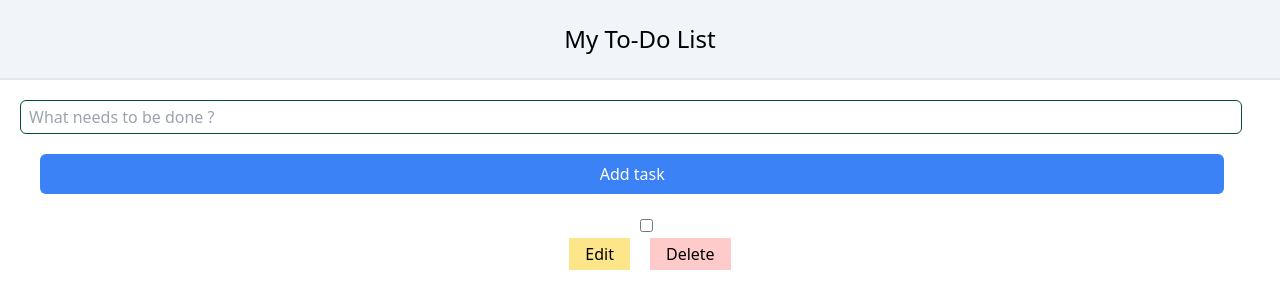
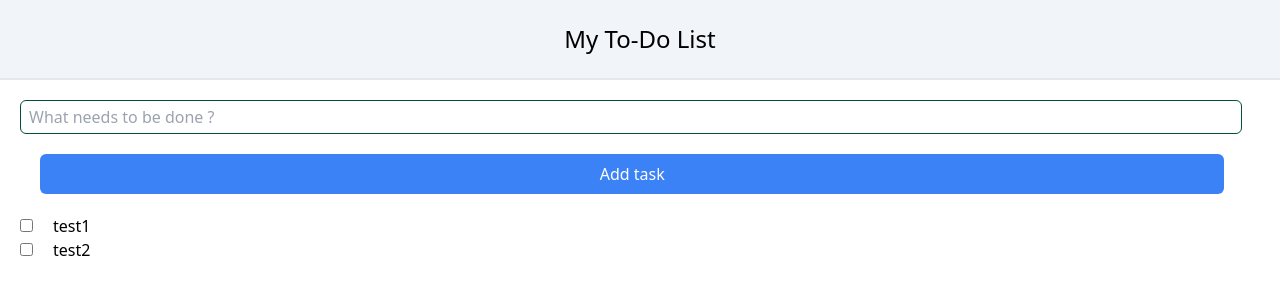
Before and after one commit to becodeorg/hamilton-7-to-do-react-GeorisVal, a React (Vite) app: page / in a window 1280 px wide. Shown: the top 308 px of the page. Built offline with nearby package versions, Linux system fonts and the light colour scheme.

Commit message:
Making the ToDo work

```diff
--- a/src/components/todo.jsx
+++ b/src/components/todo.jsx
@@ -1,25 +1,32 @@
-import React, {useState} from "react";
+import React, { useState } from "react";
+import { v4 as randomId } from "uuid";
+export default function ToDo() {
+    const toDo = [
+    {title: "test1", done: false, id: randomId()},
+    {title: "test2", done: false, id: randomId()}];
+    const handleChange = (id) => {
+        const newToDo = todos.map((todo) => {
+            if (todo.id === id) {
+                todo.done = !todo.done;
+                console.log(todo.done)
+            }
+            return todo;
+        });
 
-export default function ToDO(props) {
-    const listToDo = [props.name];
-    console.log(props.name);
-    const [todos, setTodos] = useState(listToDo);
+        setTodos(newToDo)
+    };
+
+    const [todos, setTodos] = useState(toDo);
     return (
-        <ul className="text-center">
+        <ul>
             {todos.map((todo) => (
-                <li key={todo} className="border-sky-100">
-                    <input type="checkbox" className="mr-2 accent-pink-400" defaultChecked={props.completed} id={props.id}></input>
-                    <label htmlFor={props.id} className="dark:text-white">{todo}</label>
-                    <div>
-                        <button className="mr-5 bg-amber-200 p-1 pl-4 pr-4">
-                            Edit <span className="hidden">{props.name}</span>
-                        </button>
-                        <button className="bg-red-200 p-1 pl-4 pr-4">
-                            Delete <span className="hidden">{props.name}</span>
-                        </button>
-                    </div>
-                </li>
+            <li key={todo.id}>
+                <input type="checkbox" id = {todo.id} name="todo1" value={todo.done} onChange={() => {
+                    handleChange(todo.id)
+                }} className="accent-blue-300"></input>
+                <label htmlFor={todo.id} className={`dark:text-white ml-5 ${todo.done?"line-through":"no-underline"}`}>{todo.title}</label>
+            </li>
             ))}
         </ul>
-        );
-    }
+    )
+}
```
